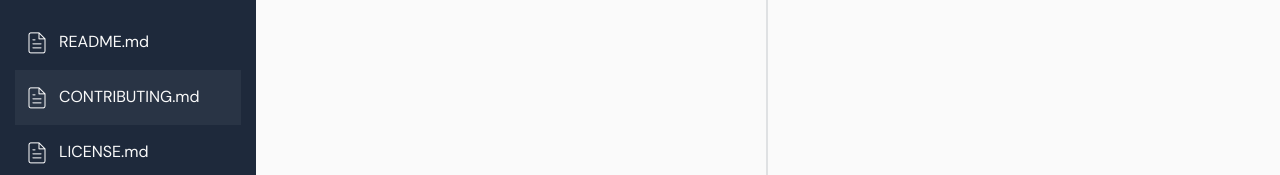
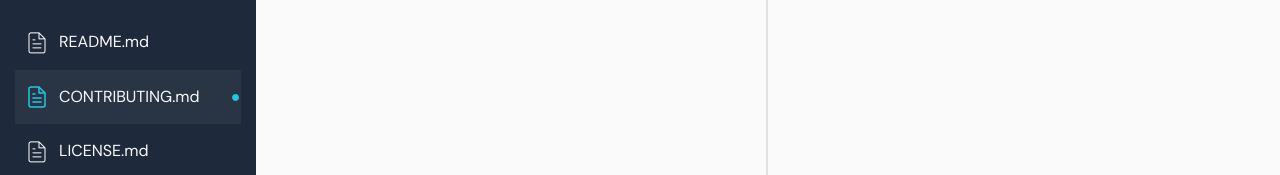
Before and after one commit to juniormartinxo/markee-app, a React (Create React App) app: page / in a window 1280 px wide. Shown: the part 267-442 px from the top of the page. Built offline with nearby package versions, Linux system fonts and the light colour scheme.

Commit message:
Correção de importação

```diff
--- a/src/components/list-files/list-files-styled.tsx
+++ b/src/components/list-files/list-files-styled.tsx
@@ -27,6 +27,7 @@ const ButtonsFilesStyled = styled.button`
 
 type ItemFilesStyledProps = {
   fileStatus: string
+  fileActive: boolean
 }
 
 const ItemFilesStyled = styled.li<ItemFilesStyledProps>`
@@ -35,6 +36,12 @@ const ItemFilesStyled = styled.li<ItemFilesStyledProps>`
   width: 100%;
   background-color: ${(props) =>
     props.fileStatus === 'editing' && props.theme.colors.lightBlack};
+
+  ${ButtonsFilesStyled} {
+    display: ${(props) => props.fileStatus === 'editing' && 'block'};
+    color: ${(props) =>
+      props.fileActive === true && props.theme.colors.primary};
+  }
 
   &:hover {
     ${({ theme }) => css`
--- a/src/components/list-files/list-files.tsx
+++ b/src/components/list-files/list-files.tsx
@@ -19,14 +19,14 @@ const filesList: fileListType[] = [
     id: '1',
     name: 'README.md',
     content: '/',
-    active: true,
+    active: false,
     status: 'saved',
   },
   {
     id: '2',
     name: 'CONTRIBUTING.md',
     content: '/',
-    active: false,
+    active: true,
     status: 'editing',
   },
   {
@@ -48,7 +48,7 @@ const filesList: fileListType[] = [
     name: 'roadmap.md',
     content: '/',
     active: false,
-    status: 'saving',
+    status: 'saved',
   },
 ]
 
@@ -61,6 +61,7 @@ function ListFiles() {
           fileId={file.id}
           fileLink={file.content}
           fileName={file.name}
+          fileActive={file.active}
           fileStatus={file.status}
         />
       ))}
@@ -72,14 +73,44 @@ type ItemFilesProps = {
   fileId: string
   fileLink: string
   fileName: string
+  fileActive: boolean
   fileStatus: string
 }
 
-function ItemFiles({ fileId, fileLink, fileName, fileStatus }: ItemFilesProps) {
+function ItemFiles({
+  fileId,
+  fileLink,
+  fileName,
+  fileActive,
+  fileStatus,
+}: ItemFilesProps) {
+  function getIco(fileStatus: string) {
+    if (fileStatus === 'editing' && fileActive) {
+      return '●'
+    }
+    if (fileStatus === 'saving' && fileActive) {
+      return '⟳'
+    }
+    if (fileStatus === 'saved' && fileActive) {
+      return '✓'
+    }
+    if (!fileActive) {
+      return 'x'
+    }
+  }
+
   return (
-    <ItemFilesStyled key={fileId} fileStatus={fileStatus}>
-      <LinkFiles fileLink={fileLink} fileName={fileName} />
-      <ButtonsFilesStyled>x</ButtonsFilesStyled>
+    <ItemFilesStyled
+      key={fileId}
+      fileStatus={fileStatus}
+      fileActive={fileActive}
+    >
+      <LinkFiles
+        fileLink={fileLink}
+        fileName={fileName}
+        fileActive={fileActive}
+      />
+      <ButtonsFilesStyled>{getIco(fileStatus)}</ButtonsFilesStyled>
     </ItemFilesStyled>
   )
 }
@@ -87,11 +118,14 @@ function ItemFiles({ fileId, fileLink, fileName, fileStatus }: ItemFilesProps) {
 type LinkFilesProps = {
   fileLink: string
   fileName: string
+  fileActive: boolean
 }
-function LinkFiles({ fileLink, fileName }: LinkFilesProps) {
+function LinkFiles({ fileLink, fileName, fileActive }: LinkFilesProps) {
   return (
     <LinkFilesStyled href={fileLink}>
-      <IcoImage pathImage="ico-file.png" />
+      <IcoImage
+        pathImage={fileActive ? 'ico-file-green.png' : 'ico-file.png'}
+      />
       {fileName}
     </LinkFilesStyled>
   )
```
